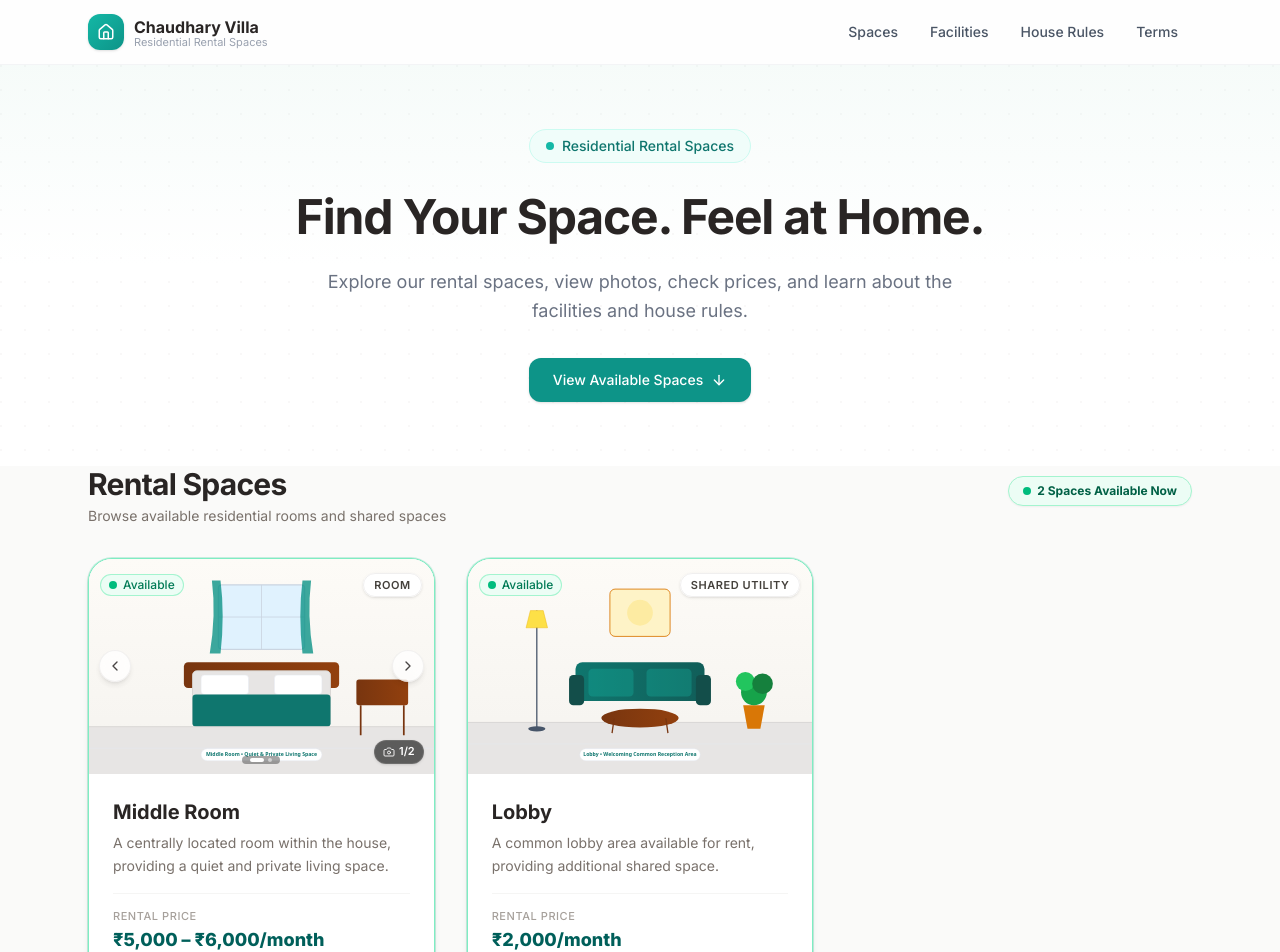
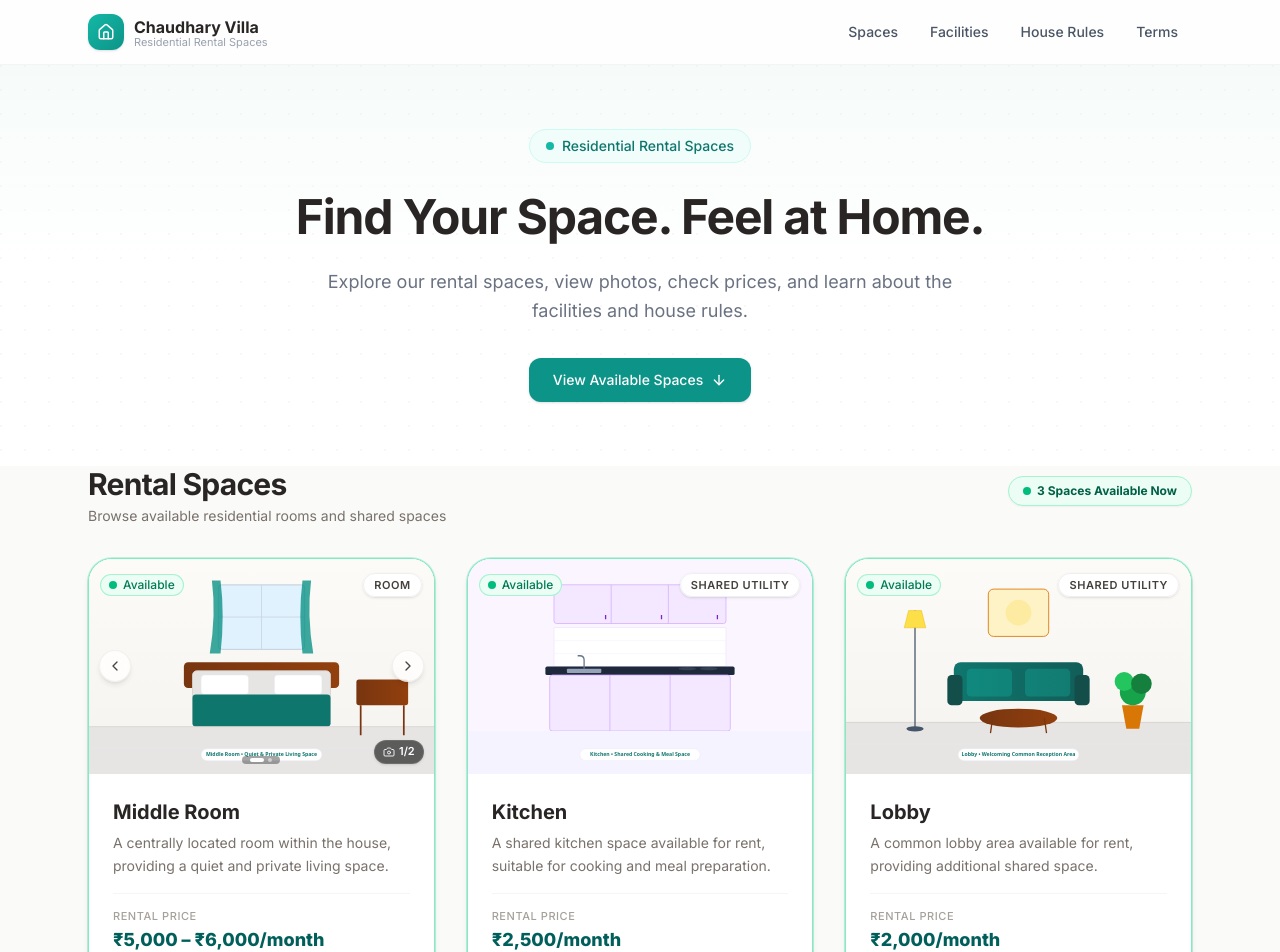
Before and after one commit to PriyanshuChaudhry/Chaudhary-Villa, a Next.js app: page / in a window 1280 px wide. Shown: the top 952 px of the page. Built offline with nearby package versions, Linux system fonts and the light colour scheme.

Commit message:
chore: update room availability via owner admin panel

```diff
--- a/src/data/propertyData.js
+++ b/src/data/propertyData.js
@@ -8,346 +8,255 @@
  * facilities, rules, or terms — edit THIS file only.
  *
  * After editing, push to GitHub and Vercel will automatically redeploy.
- *
- * HOW TO EDIT:
- * 1. Open this file in any text editor (VS Code, Notepad, etc.)
- * 2. Find the section you want to change (use Ctrl+F to search)
- * 3. Change the value between the quotes or after the colon
- * 4. Save the file
- * 5. Push to GitHub → Vercel auto-deploys
- *
- * IMPORTANT RULES:
- * - Keep all text inside quotes: "like this"
- * - Don't remove commas at the end of lines
- * - Availability must be exactly: "available" or "unavailable"
- * - Prices must be numbers without commas: 5000 (not 5,000)
- * - Image paths start with /images/ and video paths with /videos/
  * ============================================================================
  */
 
-// ─────────────────────────────────────────────
-// PROPERTY INFORMATION
-// ─────────────────────────────────────────────
 export const propertyInfo = {
-  // The name displayed in the header and page titles
-  name: "Chaudhary Villa",
-
-  // Short tagline shown below the name in the header
-  tagline: "Residential Rental Spaces",
-
-  // Locality shown on the website (do NOT put full address for privacy)
-  locality: "India",
-
-  // SEO description for search engines
-  seoDescription:
-    "Explore rental spaces at Chaudhary Villa. View photos, check availability, prices, facilities, and house rules.",
-
-  // Open Graph image for social media sharing (place image in public/images/)
-  ogImage: "/images/og-image.jpg",
+  "name": "Chaudhary Villa",
+  "tagline": "Residential Rental Spaces",
+  "locality": "India",
+  "seoDescription": "Explore rental spaces at Chaudhary Villa. View photos, check availability, prices, facilities, and house rules.",
+  "ogImage": "/images/og-image.jpg"
 };
 
-// ─────────────────────────────────────────────
-// HOMEPAGE HERO SECTION
-// ─────────────────────────────────────────────
 export const heroContent = {
-  // Main headline on the homepage
-  headline: "Find Your Space. Feel at Home.",
-
-  // Supporting text below the headline
-  subtitle:
-    "Explore our rental spaces, view photos, check prices, and learn about the facilities and house rules.",
-
-  // Text on the button that scrolls to listings
-  ctaText: "View Available Spaces",
+  "headline": "Find Your Space. Feel at Home.",
+  "subtitle": "Explore our rental spaces, view photos, check prices, and learn about the facilities and house rules.",
+  "ctaText": "View Available Spaces"
 };
 
-// ─────────────────────────────────────────────
-// RENTAL SPACES
-// ─────────────────────────────────────────────
-// Each space has: id, slug, name, type, description, availability,
-// pricing, images, videos, and optional space-specific rules.
-//
-// TO CHANGE AVAILABILITY:
-//   Find the space below and change status to "available" or "unavailable"
-//
-// TO CHANGE PRICES:
-//   Find the space below and change the number next to "amount"
-//
-// TO ADD PHOTOS:
-//   1. Place your photo in the public/images/ folder
-//   2. Add the path to the images array below, e.g. "/images/front-room-3.jpg"
-//
-// TO ADD A VIDEO:
-//   1. Place your MP4 video in the public/videos/ folder
-//   2. Set the video path below, e.g. "/videos/front-room-tour.mp4"
-//
 export const rentalSpaces = [
   {
-    id: "front-balcony-room",
-    slug: "front-balcony-room",
-    name: "Front Balcony Room",
-    type: "room", // "room" or "utility" (kitchen/lobby)
-    description:
-      "A well-ventilated room with a front-facing balcony, offering natural light and a pleasant view.",
-
-    // ── Availability ──
-    // Change to "available" when this room is vacant
-    // Change to "unavailable" when this room is occupied
-    availability: "unavailable",
-
-    // ── Pricing ──
-    // Rooms support single and double occupancy pricing
-    pricing: {
-      singleOccupancy: { label: "Single Occupancy", amount: 5000 },
-      doubleOccupancy: { label: "Double Occupancy", amount: 6000 },
+    "id": "front-balcony-room",
+    "slug": "front-balcony-room",
+    "name": "Front Balcony Room",
+    "type": "room",
+    "description": "A well-ventilated room with a front-facing balcony, offering natural light and a pleasant view.",
+    "availability": "unavailable",
+    "pricing": {
+      "singleOccupancy": {
+        "label": "Single Occupancy",
+        "amount": 5000
+      },
+      "doubleOccupancy": {
+        "label": "Double Occupancy",
+        "amount": 6000
+      }
     },
-
-    // ── Photos ──
-    // Add your actual property photos here
-    // Place image files in the public/images/ folder
-    images: [
+    "images": [
       "/images/front-room-1.svg",
-      "/images/front-room-2.svg",
+      "/images/front-room-2.svg"
     ],
-
-    // ── Video (optional) ──
-    // Set to null if no video is available
-    // Place MP4 files in the public/videos/ folder
-    video: null,
-
-    // ── Space-specific rules (optional) ──
-    // These appear in addition to the global house rules
-    rules: [],
+    "video": null,
+    "rules": []
   },
-
   {
-    id: "middle-room",
-    slug: "middle-room",
-    name: "Middle Room",
-    type: "room",
-    description:
-      "A centrally located room within the house, providing a quiet and private living space.",
-    availability: "available",
-    pricing: {
-      singleOccupancy: { label: "Single Occupancy", amount: 5000 },
-      doubleOccupancy: { label: "Double Occupancy", amount: 6000 },
+    "id": "middle-room",
+    "slug": "middle-room",
+    "name": "Middle Room",
+    "type": "room",
+    "description": "A centrally located room within the house, providing a quiet and private living space.",
+    "availability": "available",
+    "pricing": {
+      "singleOccupancy": {
+        "label": "Single Occupancy",
+        "amount": 5000
+      },
+      "doubleOccupancy": {
+        "label": "Double Occupancy",
+        "amount": 6000
+      }
     },
-    images: [
+    "images": [
       "/images/middle-room-1.svg",
-      "/images/middle-room-2.svg",
+      "/images/middle-room-2.svg"
     ],
-    video: null,
-    rules: [],
+    "video": null,
+    "rules": []
   },
-
   {
-    id: "back-room",
-    slug: "back-room",
-    name: "Back Room",
-    type: "room",
-    description:
-      "A room located at the back of the house, offering a quieter environment away from the street.",
-    availability: "unavailable",
-    pricing: {
-      singleOccupancy: { label: "Single Occupancy", amount: 5000 },
-      doubleOccupancy: { label: "Double Occupancy", amount: 6000 },
+    "id": "back-room",
+    "slug": "back-room",
+    "name": "Back Room",
+    "type": "room",
+    "description": "A room located at the back of the house, offering a quieter environment away from the street.",
+    "availability": "unavailable",
+    "pricing": {
+      "singleOccupancy": {
+        "label": "Single Occupancy",
+        "amount": 5000
+      },
+      "doubleOccupancy": {
+        "label": "Double Occupancy",
+        "amount": 6000
+      }
     },
-    images: [
-      "/images/back-room-1.svg",
+    "images": [
+      "/images/back-room-1.svg"
     ],
-    video: null,
-    rules: [],
+    "video": null,
+    "rules": []
   },
-
   {
-    id: "kitchen",
-    slug: "kitchen",
-    name: "Kitchen",
-    type: "utility",
-    description:
-      "A shared kitchen space available for rent, suitable for cooking and meal preparation.",
-    availability: "unavailable",
-    pricing: {
-      monthly: { label: "Monthly Rent", amount: 2500 },
+    "id": "kitchen",
+    "slug": "kitchen",
+    "name": "Kitchen",
+    "type": "utility",
+    "description": "A shared kitchen space available for rent, suitable for cooking and meal preparation.",
+    "availability": "available",
+    "pricing": {
+      "monthly": {
+        "label": "Monthly Rent",
+        "amount": 2500
+      }
     },
-    images: [
-      "/images/kitchen-1.svg",
+    "images": [
+      "/images/kitchen-1.svg"
     ],
-    video: null,
-    rules: [],
+    "video": null,
+    "rules": []
   },
-
   {
-    id: "lobby",
-    slug: "lobby",
-    name: "Lobby",
-    type: "utility",
-    description:
-      "A common lobby area available for rent, providing additional shared space.",
-    availability: "available",
-    pricing: {
-      monthly: { label: "Monthly Rent", amount: 2000 },
+    "id": "lobby",
+    "slug": "lobby",
+    "name": "Lobby",
+    "type": "utility",
+    "description": "A common lobby area available for rent, providing additional shared space.",
+    "availability": "available",
+    "pricing": {
+      "monthly": {
+        "label": "Monthly Rent",
+        "amount": 2000
+      }
     },
-    images: [
-      "/images/lobby-1.svg",
+    "images": [
+      "/images/lobby-1.svg"
     ],
-    video: null,
-    rules: [],
-  },
+    "video": null,
+    "rules": []
+  }
 ];
 
-// ─────────────────────────────────────────────
-// PROPERTY FACILITIES
-// ─────────────────────────────────────────────
-// These are shared amenities available to all residents.
-// Add or remove items as needed. Each item needs a name and description.
-//
-// DO NOT add facilities that don't actually exist at the property.
-//
 export const facilities = [
   {
-    name: "Refrigerator",
-    description: "A refrigerator shared by residents for storing food and beverages.",
-    icon: "refrigerator", // Icon name from Lucide icons
+    "name": "Refrigerator",
+    "description": "A refrigerator shared by residents for storing food and beverages.",
+    "icon": "refrigerator"
   },
   {
-    name: "Geyser",
-    description: "A geyser (water heater) is available in the bathroom for hot water.",
-    icon: "flame", // Icon name from Lucide icons
-  },
+    "name": "Geyser",
+    "description": "A geyser (water heater) is available in the bathroom for hot water.",
+    "icon": "flame"
+  }
 ];
 
-// ─────────────────────────────────────────────
-// HOUSE RULES
-// ─────────────────────────────────────────────
-// Global rules that apply to ALL rental spaces.
-// Add new rules as strings in this array.
-//
 export const houseRules = [
-  "Switch off lights and electrical appliances when they are not in use.",
+  "Switch off lights and electrical appliances when they are not in use."
 ];
 
-// ─────────────────────────────────────────────
-// CHARGES & BILLING
-// ─────────────────────────────────────────────
-// Information about additional charges beyond the monthly rent.
-// Set amount to null if the charge has not been decided yet —
-// it will display as "To be confirmed" on the website.
-//
 export const charges = {
-  securityDeposit: {
-    label: "Security Deposit",
-    amount: null, // Set a number when decided, e.g. 10000
-    description: "To be confirmed by the property owner.",
+  "securityDeposit": {
+    "label": "Security Deposit",
+    "amount": null,
+    "description": "To be confirmed by the property owner."
   },
-  electricity: {
-    label: "Electricity Charges",
-    amount: null, // Paid separately — no fixed amount
-    description:
-      "Electricity is paid separately by tenants. Each room has a separate electricity meter. Charges are based on actual consumption as per the electricity board rates.",
+  "electricity": {
+    "label": "Electricity Charges",
+    "amount": null,
+    "description": "Electricity is paid separately by tenants. Each room has a separate electricity meter. Charges are based on actual consumption as per the electricity board rates."
   },
-  cleaning: {
-    label: "Bathroom Cleaning",
-    amount: null, // Set a number when decided
-    description:
-      "Bathroom cleaning charges apply once every two months. The exact amount is to be confirmed.",
-    frequency: "Once every two months",
+  "cleaning": {
+    "label": "Bathroom Cleaning",
+    "amount": null,
+    "description": "Bathroom cleaning charges apply once every two months. The exact amount is to be confirmed.",
+    "frequency": "Once every two months"
   },
-  otherCharges: [
-    // Add additional charges here if needed, for example:
-    // { label: "Water Charges", amount: 200, description: "Monthly water charge" },
-  ],
+  "otherCharges": []
 };
 
-// ─────────────────────────────────────────────
-// TERMS AND CONDITIONS
-// ─────────────────────────────────────────────
-// Each section has a title and an array of terms.
-// The owner can edit, add, or remove terms as needed.
-//
-// NOTE: These are sample/placeholder terms. The owner should review
-// and update them to reflect actual agreements before publishing.
-//
 export const termsAndConditions = [
   {
-    title: "Occupancy",
-    terms: [
+    "title": "Occupancy",
+    "terms": [
       "The rental space is to be used for residential purposes only.",
       "Subletting or transferring the tenancy is not permitted without written consent from the owner.",
-      "The maximum number of occupants must match the agreed occupancy type (single or double).",
-    ],
+      "The maximum number of occupants must match the agreed occupancy type (single or double)."
+    ]
   },
   {
-    title: "Security Deposit",
-    terms: [
+    "title": "Security Deposit",
+    "terms": [
       "A security deposit is required before moving in. The amount will be confirmed by the owner.",
-      "The deposit is refundable at the time of vacating, subject to deductions for damages or unpaid dues.",
-    ],
+      "The deposit is refundable at the time of vacating, subject to deductions for damages or unpaid dues."
+    ]
   },
   {
-    title: "Electricity Billing",
-    terms: [
+    "title": "Electricity Billing",
+    "terms": [
       "Each room has a separate electricity meter.",
       "Tenants are responsible for paying their own electricity bills based on actual consumption.",
-      "Electricity charges are separate from the monthly rent.",
-    ],
+      "Electricity charges are separate from the monthly rent."
+    ]
   },
   {
-    title: "Cleaning Charges",
-    terms: [
+    "title": "Cleaning Charges",
+    "terms": [
       "Bathroom cleaning charges apply once every two months.",
-      "The exact cleaning charge amount will be confirmed by the owner.",
-    ],
+      "The exact cleaning charge amount will be confirmed by the owner."
+    ]
   },
   {
-    title: "Maintenance & Responsibilities",
-    terms: [
+    "title": "Maintenance & Responsibilities",
+    "terms": [
       "Tenants must maintain the rented space in a clean and orderly condition.",
       "Any damage to the property beyond normal wear and tear will be charged to the tenant.",
-      "Tenants must report any maintenance issues to the owner promptly.",
-    ],
+      "Tenants must report any maintenance issues to the owner promptly."
+    ]
   },
   {
-    title: "Guest Policy",
-    terms: [
+    "title": "Guest Policy",
+    "terms": [
       "Overnight guests require prior intimation to the owner.",
-      "The tenant is responsible for the behaviour of their guests.",
-    ],
+      "The tenant is responsible for the behaviour of their guests."
+    ]
   },
   {
-    title: "Notice Period",
-    terms: [
+    "title": "Notice Period",
+    "terms": [
       "A notice period is required before vacating. The duration will be confirmed by the owner.",
-      "Failure to provide adequate notice may result in forfeiture of the security deposit.",
-    ],
+      "Failure to provide adequate notice may result in forfeiture of the security deposit."
+    ]
   },
   {
-    title: "General Conditions",
-    terms: [
+    "title": "General Conditions",
+    "terms": [
       "The owner reserves the right to revise rental terms with reasonable notice.",
       "Any disputes shall be resolved amicably between the owner and tenant.",
-      "These terms are subject to change. Tenants will be notified of any updates.",
-    ],
-  },
+      "These terms are subject to change. Tenants will be notified of any updates."
+    ]
+  }
 ];
 
-// ─────────────────────────────────────────────
-// FOOTER CONTENT
-// ─────────────────────────────────────────────
 export const footerContent = {
-  text: "Chaudhary Villa",
-  // Set your locality — don't publish your full address for privacy
-  location: "India",
+  "text": "Chaudhary Villa",
+  "location": "India"
 };
 
-// ─────────────────────────────────────────────
-// NAVIGATION LINKS
-// ─────────────────────────────────────────────
-// These are the main navigation links in the header.
-// You can add or remove links as needed.
 export const navLinks = [
-  { label: "Spaces", href: "/#spaces" },
-  { label: "Facilities", href: "/#facilities" },
-  { label: "House Rules", href: "/#rules" },
-  { label: "Terms", href: "/terms" },
+  {
+    "label": "Spaces",
+    "href": "/#spaces"
+  },
+  {
+    "label": "Facilities",
+    "href": "/#facilities"
+  },
+  {
+    "label": "House Rules",
+    "href": "/#rules"
+  },
+  {
+    "label": "Terms",
+    "href": "/terms"
+  }
 ];
```
